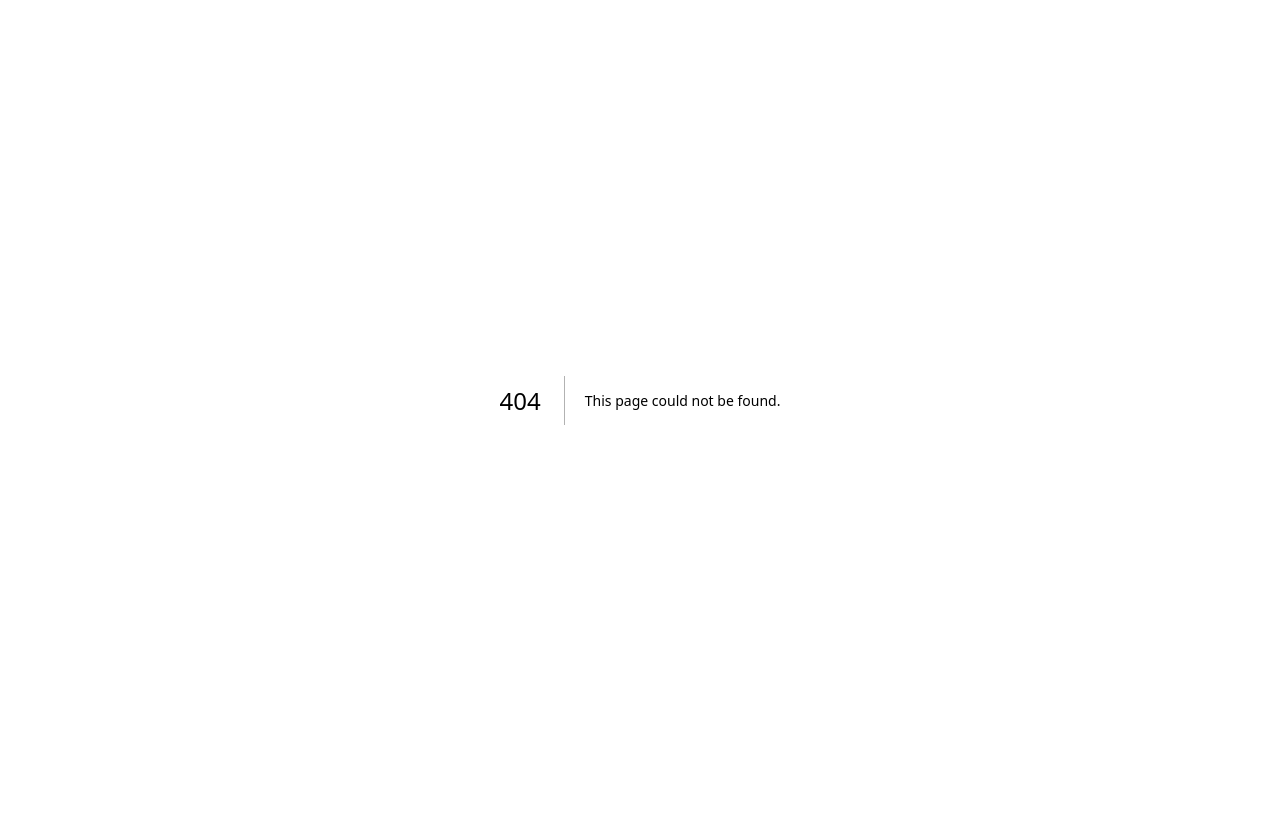
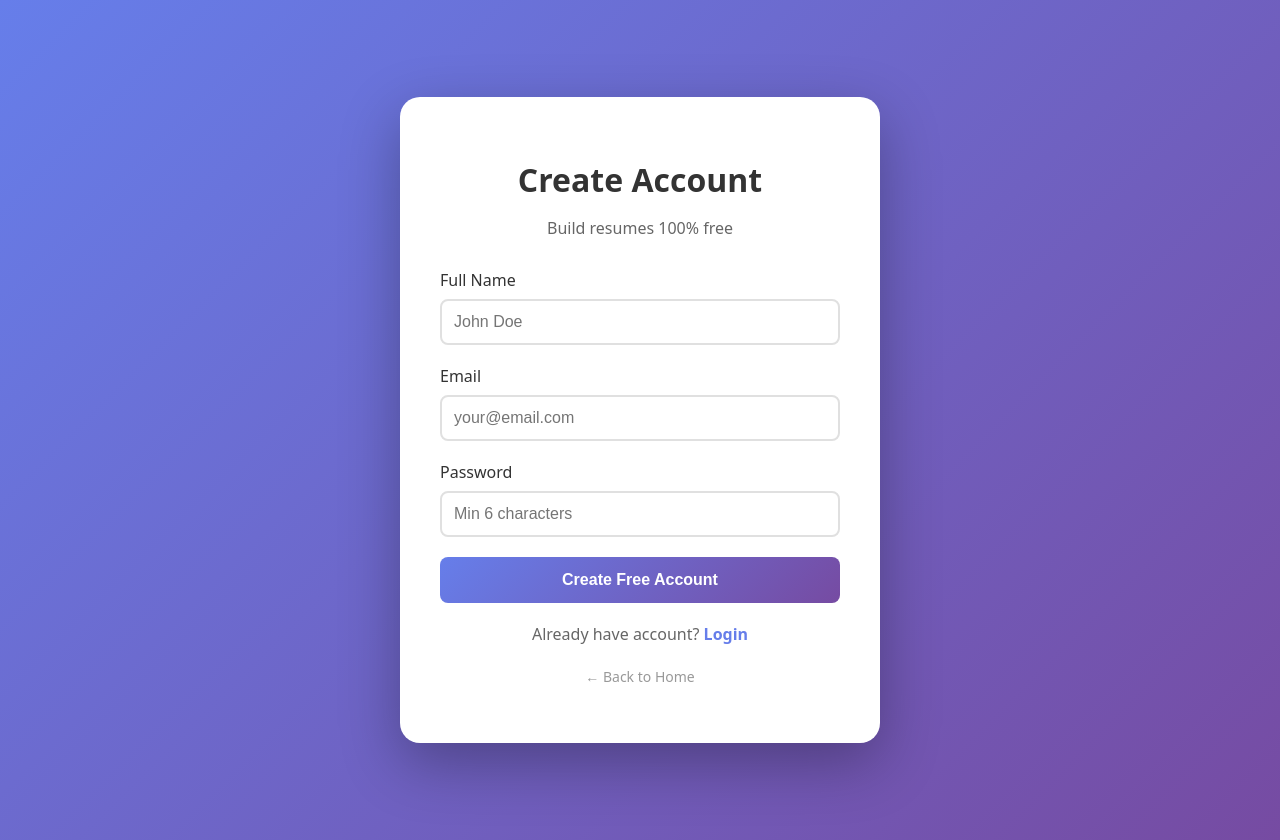
Before and after one commit to apexmarketresearchorg-ux/resumegenie-pro, a Next.js app: page /signup in a window 1280 px wide. Before the commit this address had no page. Before the commit the page ends 800 px from the top, so only its background shows below. Built offline with nearby package versions, Linux system fonts and the light colour scheme; no server answers.

Commit message:
Create page.js

```diff
--- /dev/null
+++ b/app/signup/page.js
@@ -0,0 +1,249 @@
+'use client'
+
+import { useState } from 'react'
+import { useRouter } from 'next/navigation'
+import Link from 'next/link'
+import { supabase } from '../../lib/supabase'
+
+export default function SignupPage() {
+  const [fullName, setFullName] = useState('')
+  const [email, setEmail] = useState('')
+  const [password, setPassword] = useState('')
+  const [loading, setLoading] = useState(false)
+  const [error, setError] = useState('')
+  const [success, setSuccess] = useState(false)
+  const router = useRouter()
+
+  const handleSignup = async (e) => {
+    e.preventDefault()
+    setLoading(true)
+    setError('')
+
+    const { error } = await supabase.auth.signUp({
+      email,
+      password,
+      options: {
+        data: {
+          full_name: fullName,
+        }
+      }
+    })
+
+    if (error) {
+      setError(error.message)
+      setLoading(false)
+    } else {
+      setSuccess(true)
+      setTimeout(() => {
+        router.push('/dashboard')
+      }, 2000)
+    }
+  }
+
+  if (success) {
+    return (
+      <div style={{
+        minHeight: '100vh',
+        display: 'flex',
+        justifyContent: 'center',
+        alignItems: 'center',
+        background: 'linear-gradient(135deg, #667eea 0%, #764ba2 100%)',
+        fontFamily: 'system-ui'
+      }}>
+        <div style={{
+          background: 'white',
+          padding: '40px',
+          borderRadius: '20px',
+          textAlign: 'center',
+          maxWidth: '400px'
+        }}>
+          <div style={{ fontSize: '4rem', marginBottom: '20px' }}>🎉</div>
+          <h2 style={{ color: '#333', marginBottom: '10px' }}>
+            Welcome to ResumeGenie!
+          </h2>
+          <p style={{ color: '#666' }}>
+            Redirecting to your dashboard...
+          </p>
+        </div>
+      </div>
+    )
+  }
+
+  return (
+    <div style={{
+      minHeight: '100vh',
+      display: 'flex',
+      justifyContent: 'center',
+      alignItems: 'center',
+      background: 'linear-gradient(135deg, #667eea 0%, #764ba2 100%)',
+      fontFamily: 'system-ui',
+      padding: '20px'
+    }}>
+      <div style={{
+        background: 'white',
+        padding: '40px',
+        borderRadius: '20px',
+        boxShadow: '0 20px 60px rgba(0,0,0,0.3)',
+        width: '100%',
+        maxWidth: '400px'
+      }}>
+        <h1 style={{
+          fontSize: '2rem',
+          marginBottom: '10px',
+          color: '#333',
+          textAlign: 'center'
+        }}>
+          Create Account
+        </h1>
+        <p style={{
+          color: '#666',
+          textAlign: 'center',
+          marginBottom: '30px'
+        }}>
+          Build resumes 100% free
+        </p>
+
+        <form onSubmit={handleSignup}>
+          <div style={{ marginBottom: '20px' }}>
+            <label style={{
+              display: 'block',
+              marginBottom: '8px',
+              color: '#333',
+              fontWeight: '500'
+            }}>
+              Full Name
+            </label>
+            <input
+              type="text"
+              value={fullName}
+              onChange={(e) => setFullName(e.target.value)}
+              required
+              style={{
+                width: '100%',
+                padding: '12px',
+                border: '2px solid #e0e0e0',
+                borderRadius: '8px',
+                fontSize: '16px',
+                boxSizing: 'border-box'
+              }}
+              placeholder="John Doe"
+            />
+          </div>
+
+          <div style={{ marginBottom: '20px' }}>
+            <label style={{
+              display: 'block',
+              marginBottom: '8px',
+              color: '#333',
+              fontWeight: '500'
+            }}>
+              Email
+            </label>
+            <input
+              type="email"
+              value={email}
+              onChange={(e) => setEmail(e.target.value)}
+              required
+              style={{
+                width: '100%',
+                padding: '12px',
+                border: '2px solid #e0e0e0',
+                borderRadius: '8px',
+                fontSize: '16px',
+                boxSizing: 'border-box'
+              }}
+              placeholder="your@email.com"
+            />
+          </div>
+
+          <div style={{ marginBottom: '20px' }}>
+            <label style={{
+              display: 'block',
+              marginBottom: '8px',
+              color: '#333',
+              fontWeight: '500'
+            }}>
+              Password
+            </label>
+            <input
+              type="password"
+              value={password}
+              onChange={(e) => setPassword(e.target.value)}
+              required
+              minLength={6}
+              style={{
+                width: '100%',
+                padding: '12px',
+                border: '2px solid #e0e0e0',
+                borderRadius: '8px',
+                fontSize: '16px',
+                boxSizing: 'border-box'
+              }}
+              placeholder="Min 6 characters"
+            />
+          </div>
+
+          {error && (
+            <div style={{
+              background: '#fee',
+              color: '#c00',
+              padding: '10px',
+              borderRadius: '8px',
+              marginBottom: '20px',
+              fontSize: '14px'
+            }}>
+              {error}
+            </div>
+          )}
+
+          <button
+            type="submit"
+            disabled={loading}
+            style={{
+              width: '100%',
+              padding: '14px',
+              background: 'linear-gradient(135deg, #667eea 0%, #764ba2 100%)',
+              color: 'white',
+              border: 'none',
+              borderRadius: '8px',
+              fontSize: '16px',
+              fontWeight: '600',
+              cursor: loading ? 'not-allowed' : 'pointer',
+              opacity: loading ? 0.7 : 1
+            }}
+          >
+            {loading ? 'Creating Account...' : 'Create Free Account'}
+          </button>
+        </form>
+
+        <p style={{
+          textAlign: 'center',
+          marginTop: '20px',
+          color: '#666'
+        }}>
+          Already have account?{' '}
+          <Link href="/login" style={{
+            color: '#667eea',
+            fontWeight: '600',
+            textDecoration: 'none'
+          }}>
+            Login
+          </Link>
+        </p>
+
+        <p style={{
+          textAlign: 'center',
+          marginTop: '20px'
+        }}>
+          <Link href="/" style={{
+            color: '#999',
+            textDecoration: 'none',
+            fontSize: '14px'
+          }}>
+            ← Back to Home
+          </Link>
+        </p>
+      </div>
+    </div>
+  )
+}
```
